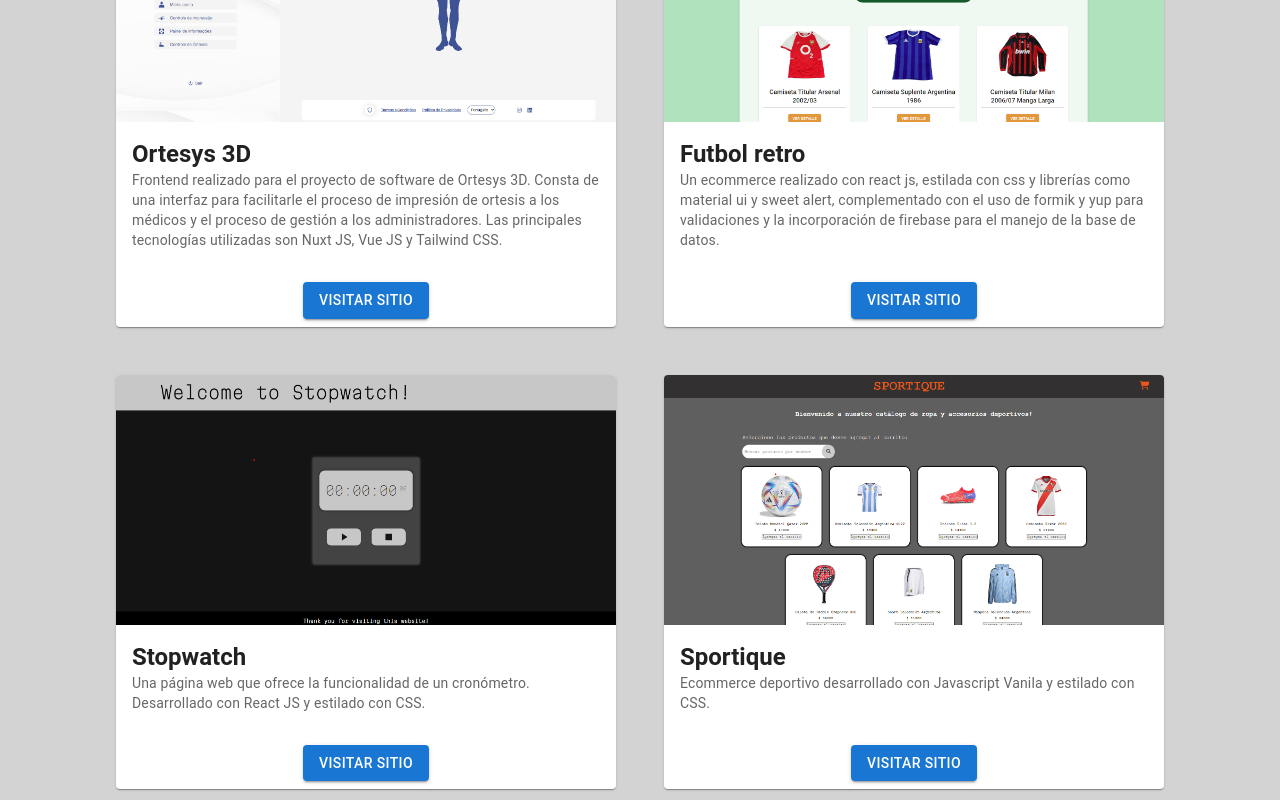
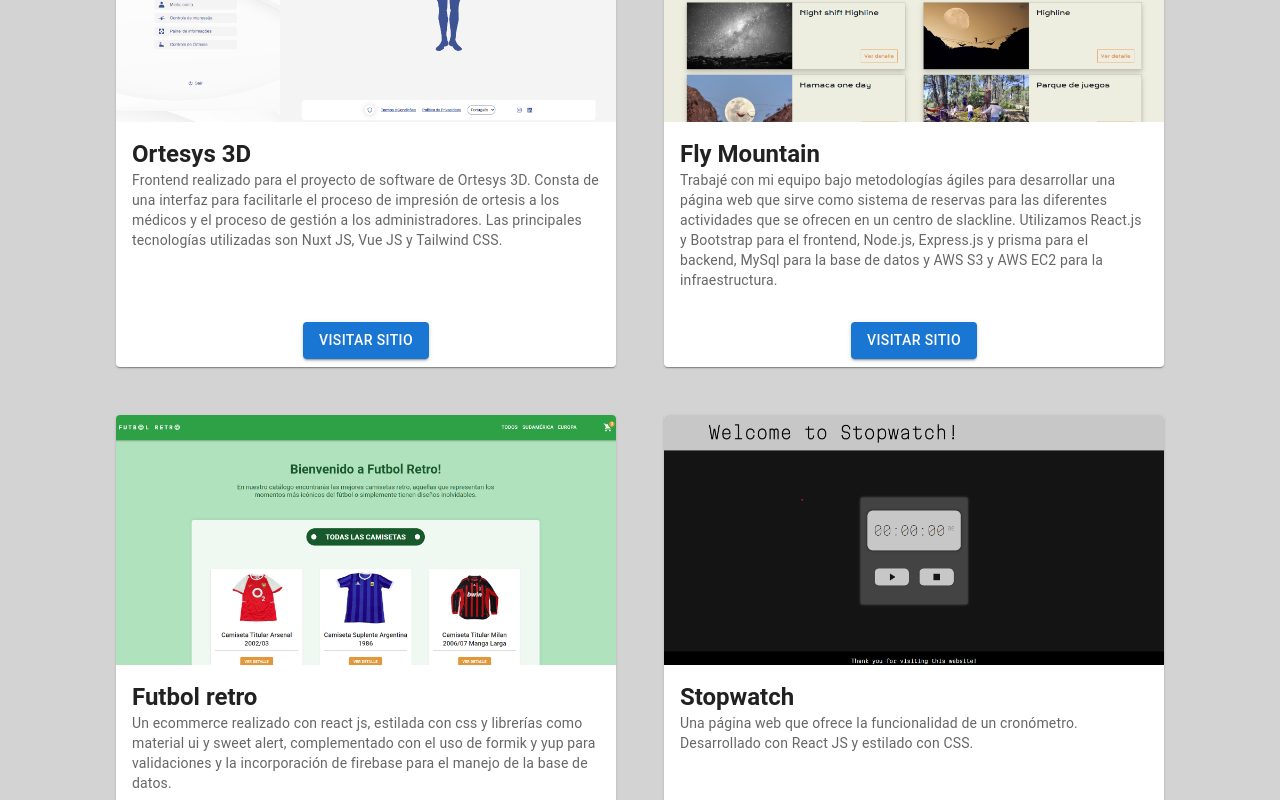
Before and after one commit to MateoMigone/portfolioMateoMigone, a React (Vite) app: page / in a window 1280 px wide. Shown: the part 1460-2260 px from the top of the page. Built offline with nearby package versions, Linux system fonts and the light colour scheme.

Commit message:
adding Fly Mountain project

```diff
--- a/src/components/common/portfolio/Portfolio.jsx
+++ b/src/components/common/portfolio/Portfolio.jsx
@@ -50,6 +50,13 @@ const Portfolio = () => {
           />
 
           <ProjectCardContainer
+            name="Fly Mountain"
+            img="/public/assets/flyMountain.png"
+            description="Trabajé con mi equipo bajo metodologías ágiles para desarrollar una página web que sirve como sistema de reservas para las diferentes actividades que se ofrecen en un centro de slackline. Utilizamos React.js y Bootstrap para el frontend, Node.js, Express.js y prisma para el backend, MySql para la base de datos y AWS S3 y AWS EC2 para la infraestructura."
+            url="http://fly-mountain-app.s3-website.us-east-2.amazonaws.com/"
+          />
+
+          <ProjectCardContainer
             name="Futbol retro"
             img="/assets/futbolRetroPreview.png"
             description="Un ecommerce realizado con react js, estilada con css y librerías como material ui y sweet alert, complementado con el uso de formik y yup para validaciones y la incorporación de firebase para el manejo de la base de datos."
```
Also changed, not shown: public/assets/flyMountain.png (added).
